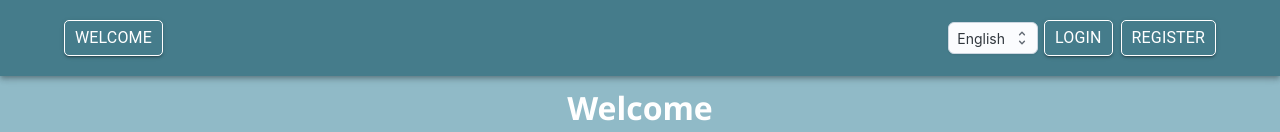
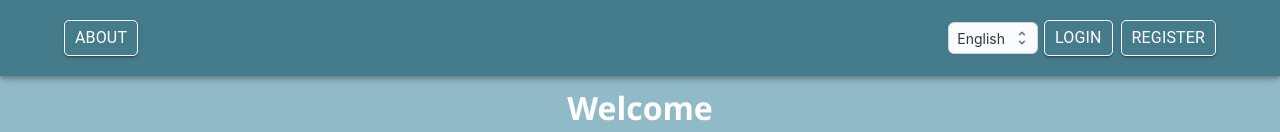
Before and after one commit to damaloonazhret/rss-graphiql, a React (Vite) app: page / in a window 1280 px wide. Shown: the top 132 px of the page. Built offline with nearby package versions, Linux system fonts and the light colour scheme; no server answers.

Commit message:
refactor: localization update

```diff
--- a/src/components/header/Header.tsx
+++ b/src/components/header/Header.tsx
@@ -43,7 +43,7 @@ const Header = () => {
       <div className={styles.mainMenu}>
         <NavLink to="/">
           <Button className={styles.button} variant="contained">
-            <Typography textAlign="center">{languageData.welcome}</Typography>
+            <Typography textAlign="center">{languageData.welcomePage}</Typography>
           </Button>
         </NavLink>
         {user && (
--- a/src/locales/en.json
+++ b/src/locales/en.json
@@ -8,6 +8,7 @@
   "email": "Email",
   "password": "Password",
   "passwordConfirm": "Confirm password",
+  "welcomePage": "About",
   "welcome": "Welcome",
   "graphiqlPage": "GraphiQL page",
   "nameRequired": "Name is required",
--- a/src/locales/ru.json
+++ b/src/locales/ru.json
@@ -8,6 +8,7 @@
   "email": "Электронная почта",
   "password": "Пароль",
   "passwordConfirm": "Подтвердите пароль",
+  "welcomePage": "О проекте",
   "welcome": "Добро пожаловать",
   "graphiqlPage": "Страница GraphiQL",
   "nameRequired": "Введите имя",
```
